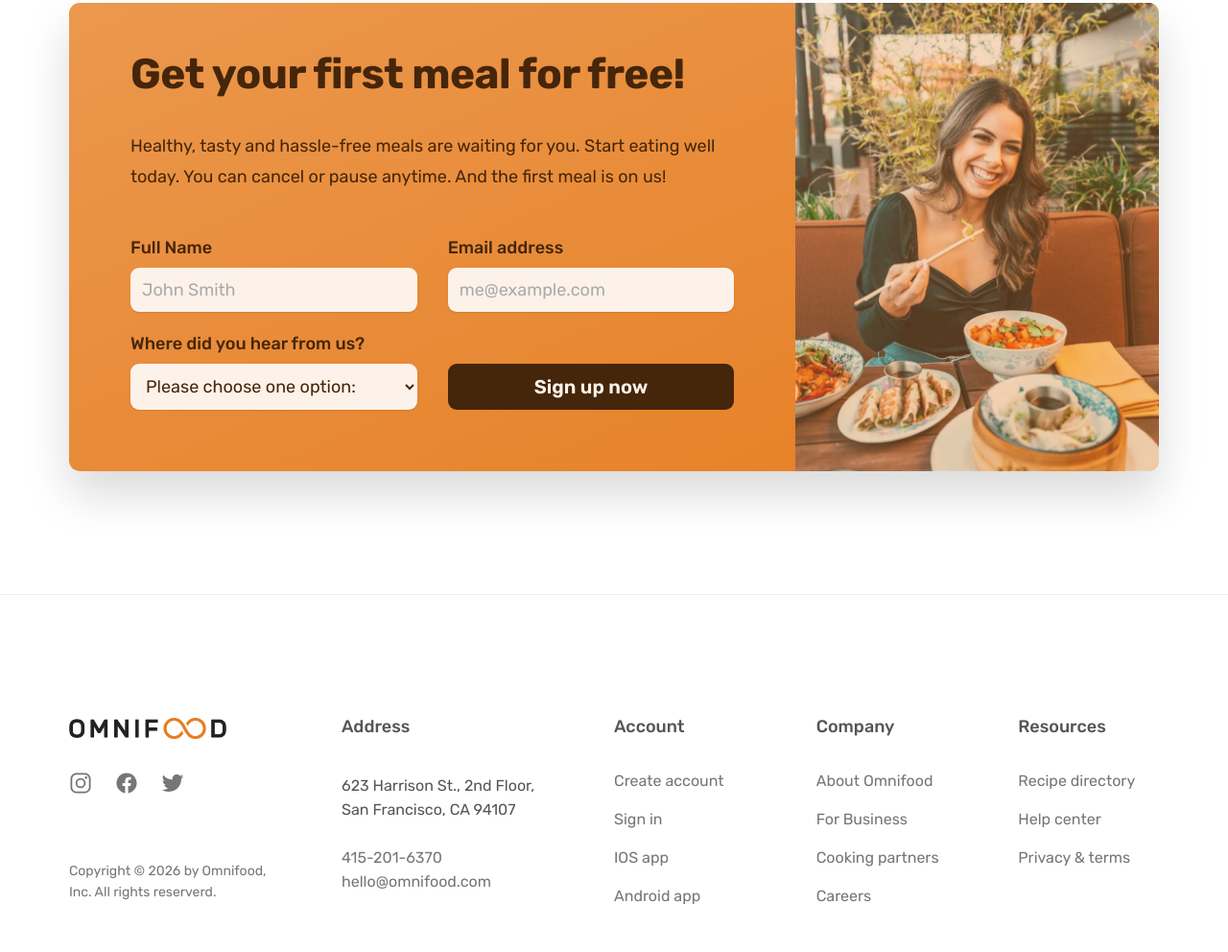
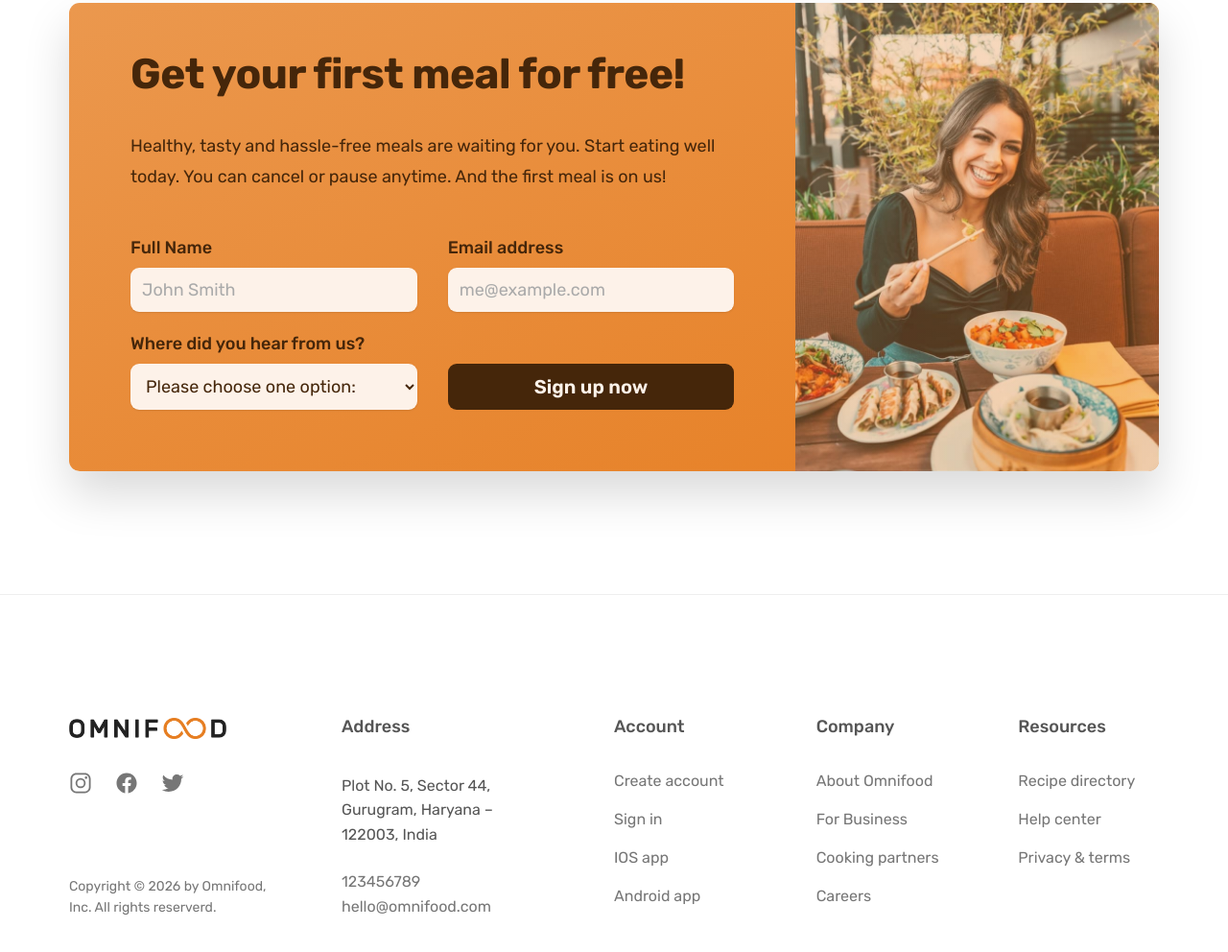
Before and after one commit to krishnaverma14/Omnifood, a plain HTML site: page index.html in a window 1280 px wide. Shown: the part 6624-7616 px from the top of the page at 96% size. Drawn offline with nearby package versions, Linux system fonts and the light colour scheme; some packages are replaced by stand-ins of ours; a script that the page names is missing.

Commit message:
first commit

```diff
--- a/index.html
+++ b/index.html
@@ -645,10 +645,10 @@
             <p class="footer-heading">Address</p>
             <address class="contacts">
               <p class="address">
-                623 Harrison St., 2nd Floor, San Francisco, CA 94107
-              </p>
+  Plot No. 5, Sector 44, Gurugram, Haryana – 122003, India
+</p>
               <p>
-                <a href="tel:415-201-6370" class="footer-link">415-201-6370</a>
+                <a href="tel:123456789" class="footer-link">123456789</a>
                 <br />
                 <a href="mailto:hello@omnifood.com" class="footer-link">
                   hello@omnifood.com
```
Also changed, not shown: package-lock.json (added).
